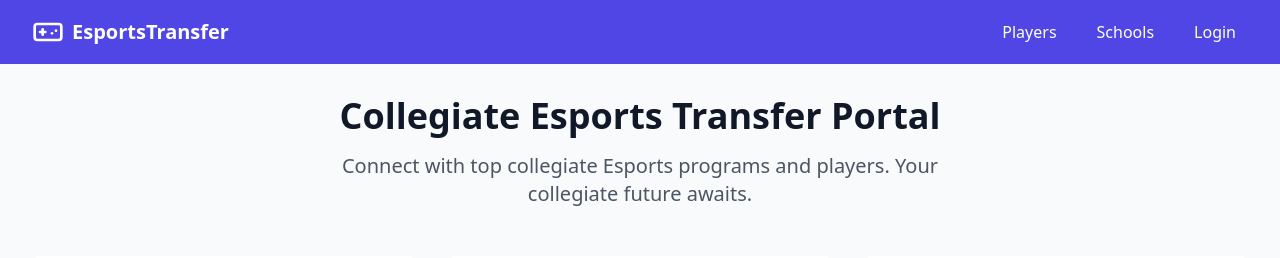
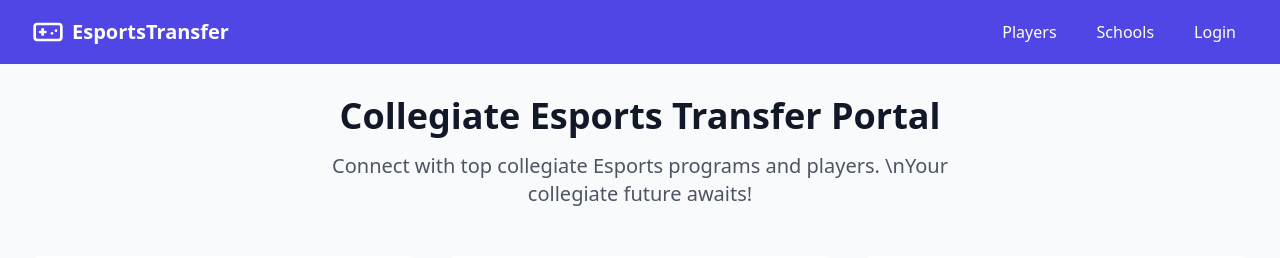
Before and after one commit to mg4starl/CETP, a React (Vite) app: page / in a window 1280 px wide. Shown: the top 258 px of the page. Built offline with nearby package versions, Linux system fonts and the light colour scheme.

Commit message:
Updating Site Data

```diff
--- a/src/pages/Home.tsx
+++ b/src/pages/Home.tsx
@@ -10,7 +10,7 @@ export function Home() {
           Collegiate Esports Transfer Portal
         </h1>
         <p className="text-xl text-gray-600 max-w-2xl mx-auto">
-          Connect with top collegiate Esports programs and players. Your collegiate future awaits.
+          Connect with top collegiate Esports programs and players. \nYour collegiate future awaits!
         </p>
       </div>
 
```
